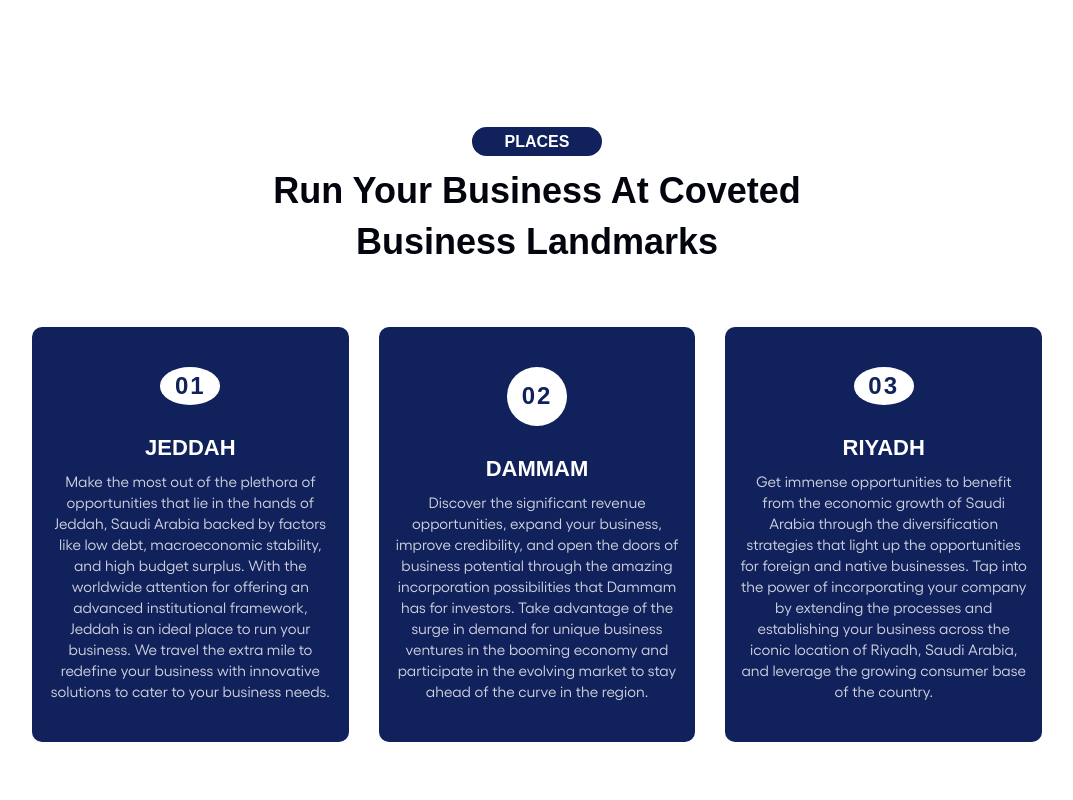
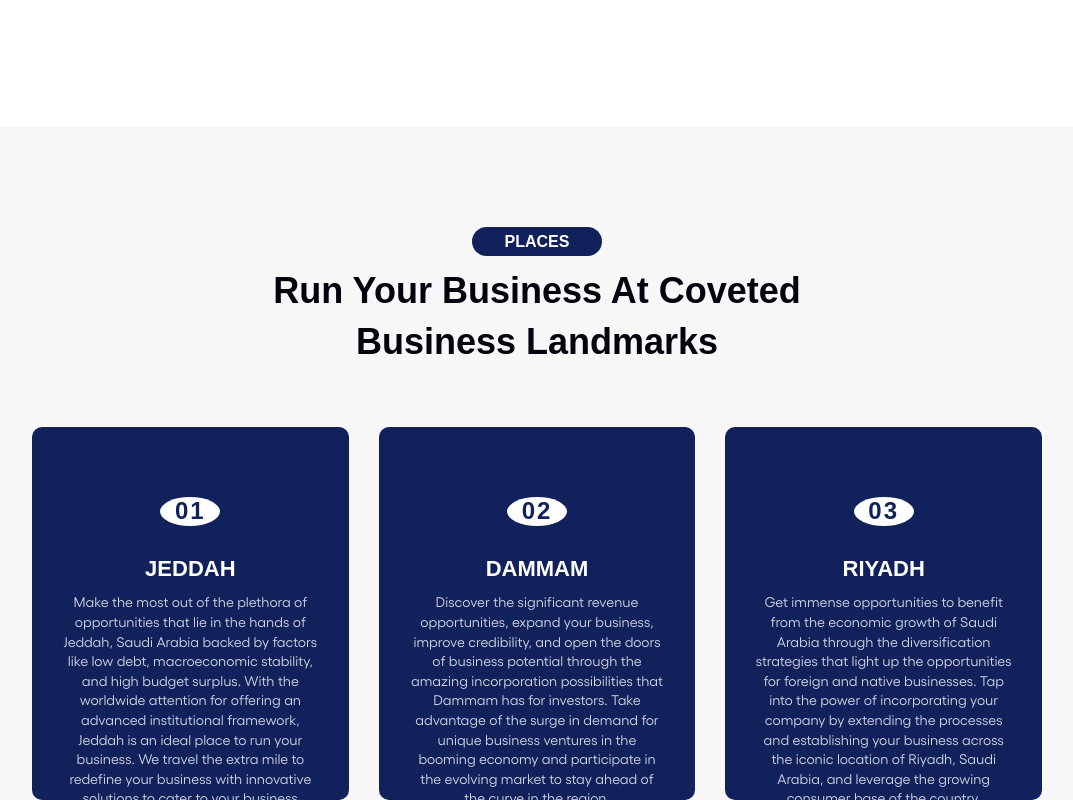
Before and after one commit to lazim-mv/BeaconKSA, a Next.js app: page / in a window 1280 px wide. Shown: the part 2500-3300 px from the top of the page, without its empty margins (103-1176 px from the left). Built offline with nearby package versions, Linux system fonts and the light colour scheme; a web font is replaced by a local one.

Commit message:
v1.0.18 serviceCardContainer

```diff
--- a/src/app/globals.css
+++ b/src/app/globals.css
@@ -402,6 +402,7 @@ li{
   flex-direction: column;
   gap: 28px;
   width: 100%;
+  width: 47%;
   margin-top: 10px;
   align-self: center;
 }
@@ -506,7 +507,7 @@ li{
 .juriDesc{
   color: rgba(255, 255, 255, 0.80);
   text-align: center;
-  font-size: 15px;
+  font-size: 14px;
   font-style: normal;
   font-weight: 400;
   line-height: 140%;
@@ -521,10 +522,11 @@ li{
   padding-bottom: 0;
   display: flex;
   flex-direction: column;
+  background-color: #F7F7F8;
   justify-content: center;
   align-items: center;
   gap:60px;
-  padding: 0px 135px;
+  padding: 100px 135px;
 }
 
 .placesContainer .businessContentContainer{
@@ -534,7 +536,7 @@ li{
 
 .scrollContainer{
   width: 100%;
-  height: 415px;
+  height: 373px;
 }
 
 .placesContainer .juriMainCardContainer{
@@ -566,7 +568,7 @@ li{
 
 .placesCardImage img{
   width: auto;
-  height: 415px !important;
+  height: 373px !important;
   object-fit: cover;
   border-radius: 10px;
 }
@@ -579,8 +581,8 @@ li{
 }
 
 .placesCard .juriContent{
-  padding: 40px 15px;
-  height: 415px;
+  padding: 70px 30px;
+  height: 373px;
 }
 
 .circleNumber{
```
